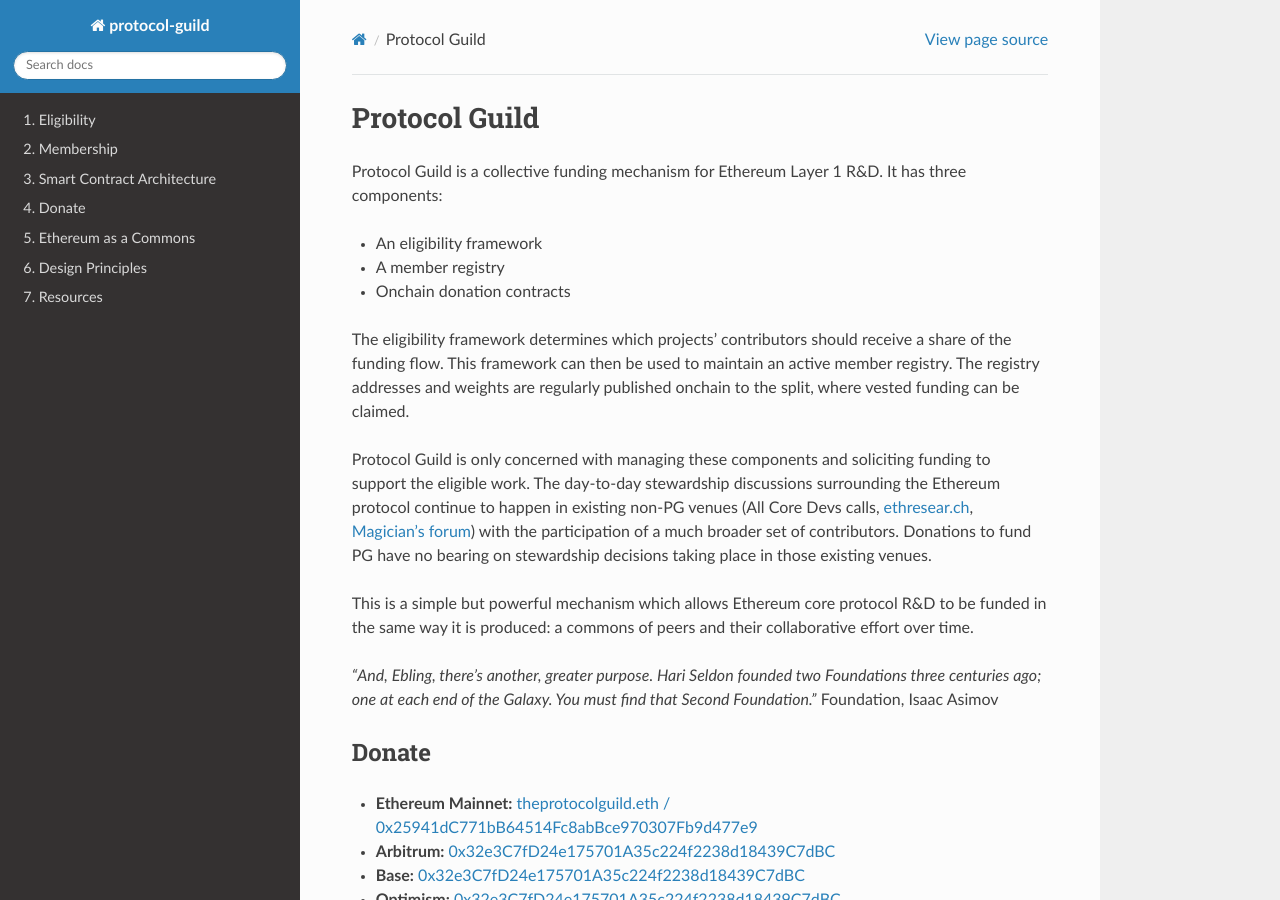
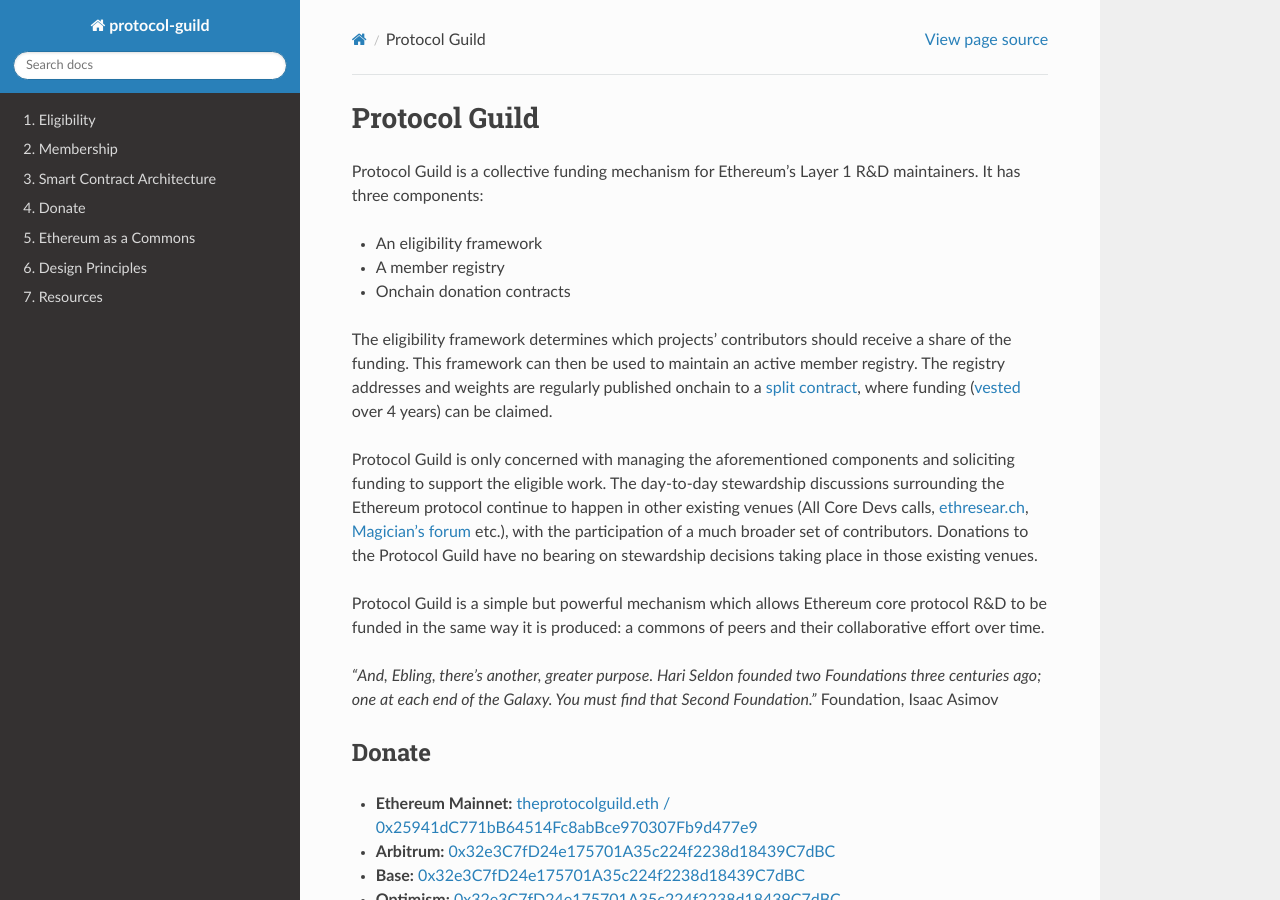
Before and after one commit to protocolguild/documentation, a Sphinx documentation site: the page built from docs/index.rst, in a window 1280 px wide and 900 px high. Built offline with Sphinx 7.4.7 and the Read the Docs theme 2.0.0, drawn with Linux system fonts in a browser that asks for light colours.

Commit message:
PGv2 - Homepage - Update text for clarity

```diff
--- a/docs/index.rst
+++ b/docs/index.rst
@@ -1,17 +1,17 @@
 Protocol Guild
 ---------------
 
-Protocol Guild is a collective funding mechanism for Ethereum Layer 1 R&D. It has three components:
+Protocol Guild is a collective funding mechanism for Ethereum's Layer 1 R&D maintainers. It has three components:
 
 - An eligibility framework
 - A member registry
 - Onchain donation contracts
 
-The eligibility framework determines which projects' contributors should receive a share of the funding flow. This framework can then be used to maintain an active member registry. The registry addresses and weights are regularly published onchain to the split, where vested funding can be claimed.
+The eligibility framework determines which projects' contributors should receive a share of the funding. This framework can then be used to maintain an active member registry. The registry addresses and weights are regularly published onchain to a `split contract <https://app.splits.org/accounts/0xd4ad8daba9ee5ef16bb931d1cbe63fb9e102ec10/>`_, where funding (`vested <https://app.splits.org/accounts/0x25941dc771bb64514fc8abbce970307fb9d477e9/>`_ over 4 years) can be claimed.
 
-Protocol Guild is only concerned with managing these components and soliciting funding to support the eligible work. The day-to-day stewardship discussions surrounding the Ethereum protocol continue to happen in existing non-PG venues (All Core Devs calls, `ethresear.ch <https://ethresear.ch>`_, `Magician's forum <https://ethereum-magicians.org>`_) with the participation of a much broader set of contributors. Donations to fund PG have no bearing on stewardship decisions taking place in those existing venues.
+Protocol Guild is only concerned with managing the aforementioned components and soliciting funding to support the eligible work. The day-to-day stewardship discussions surrounding the Ethereum protocol continue to happen in other existing venues (All Core Devs calls, `ethresear.ch <https://ethresear.ch>`_, `Magician's forum <https://ethereum-magicians.org>`_ etc.), with the participation of a much broader set of contributors. Donations to the Protocol Guild have no bearing on stewardship decisions taking place in those existing venues.
 
-This is a simple but powerful mechanism which allows Ethereum core protocol R&D to be funded in the same way it is produced: a commons of peers and their collaborative effort over time.
+Protocol Guild is a simple but powerful mechanism which allows Ethereum core protocol R&D to be funded in the same way it is produced: a commons of peers and their collaborative effort over time.
 
 *"And, Ebling, there's another, greater purpose. Hari Seldon founded two Foundations three centuries ago; one at each end of the Galaxy. You must find that Second Foundation."* Foundation, Isaac Asimov
 
```
